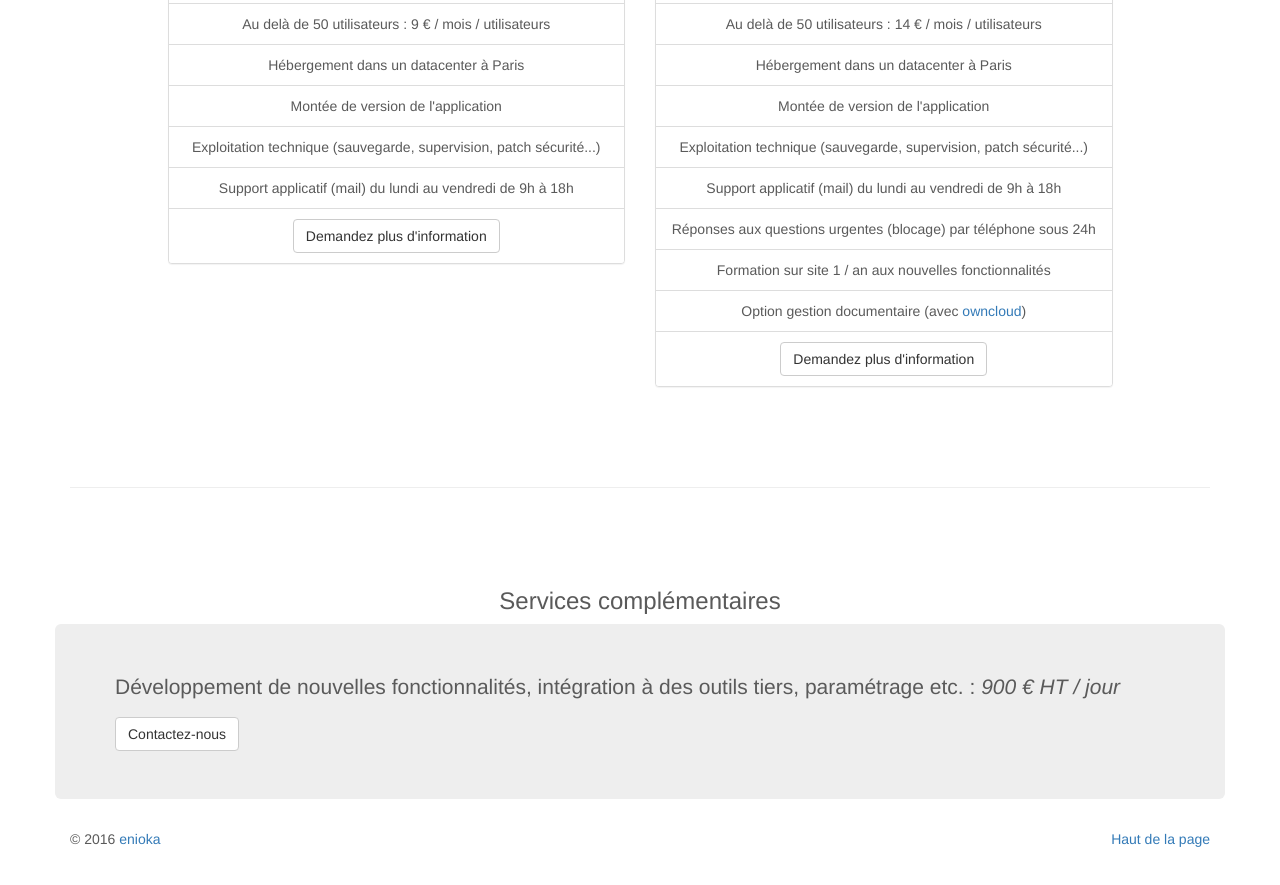
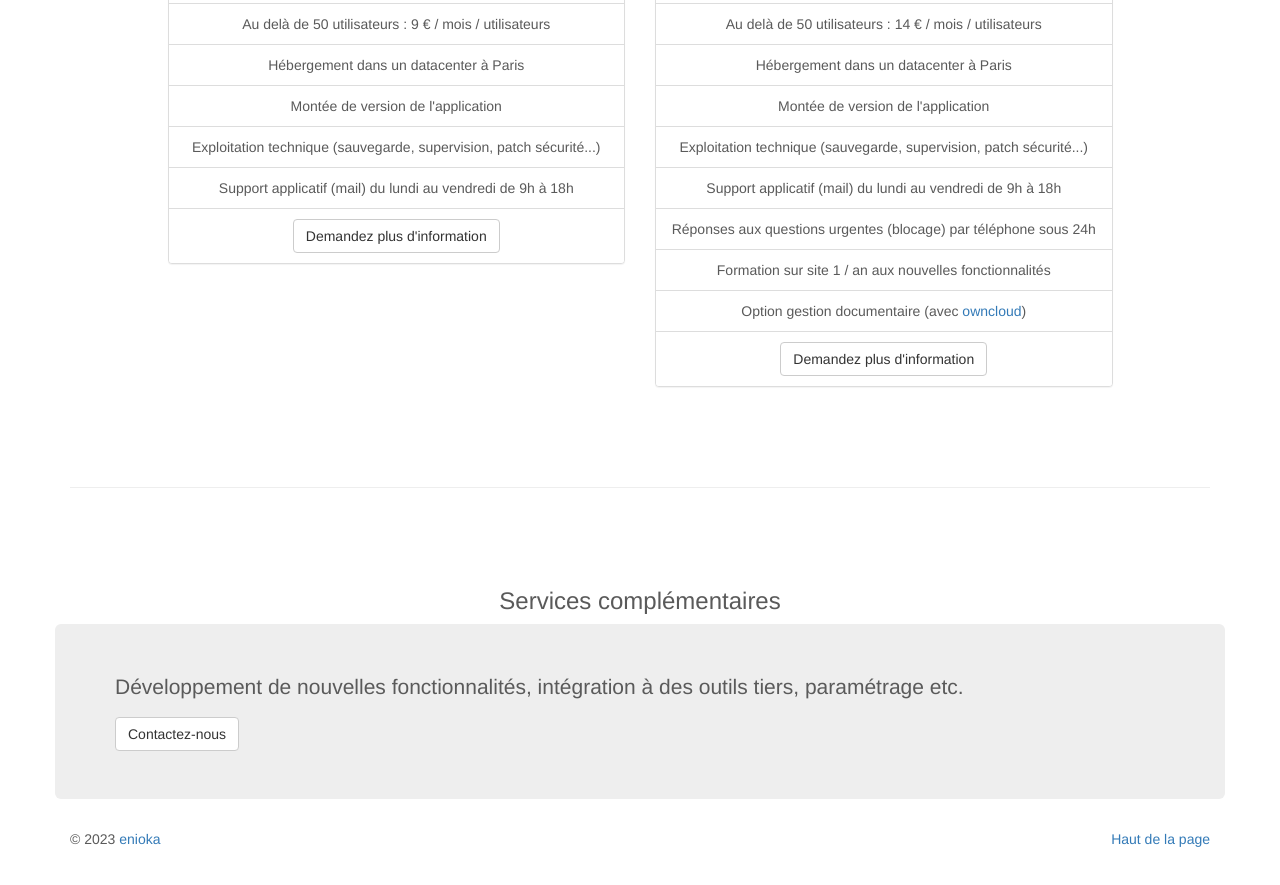
Before and after one commit to digitalfox/pydici-web, a plain HTML site: page index.html in a window 1280 px wide. Shown: the part 4309-5194 px from the top of the page. Drawn offline with Linux system fonts and the light colour scheme.

Commit message:
remove public price and update date

```diff
--- a/index.html
+++ b/index.html
@@ -237,7 +237,7 @@ concrétisation. Enfin une liste à jour pour servir de support à vos réunions
       <div class="row" id="custo">
         <h3 class="text-center">Services complémentaires</h3>
           <div class="jumbotron">
-            <p>Développement de nouvelles fonctionnalités, intégration à des outils tiers, paramétrage etc. : <em>900 € HT / jour</em></p>
+            <p>Développement de nouvelles fonctionnalités, intégration à des outils tiers, paramétrage etc. </p>
             <a class="btn btn-default" href="mailto:pydici-contact@enioka.com?subject=pydici">Contactez-nous</a>
           </div>
       </div>
@@ -248,7 +248,7 @@ concrétisation. Enfin une liste à jour pour servir de support à vos réunions
       <!-- FOOTER -->
       <footer>
         <p class="pull-right"><a href="#">Haut de la page</a></p>
-        <p>&copy; 2016 <a href="http://www.enioka.com">enioka</a></p>
+        <p>&copy; 2023 <a href="http://www.enioka.com">enioka</a></p>
       </footer>
 
     </div><!-- /.container -->
```
